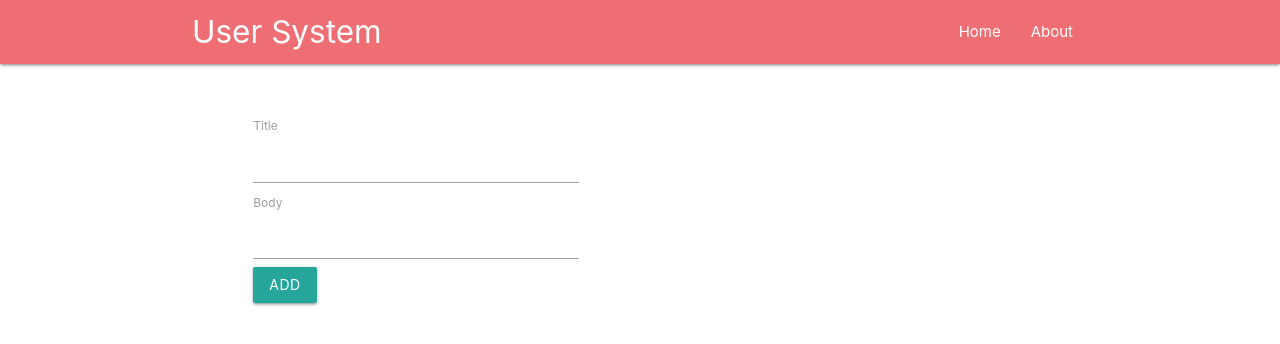
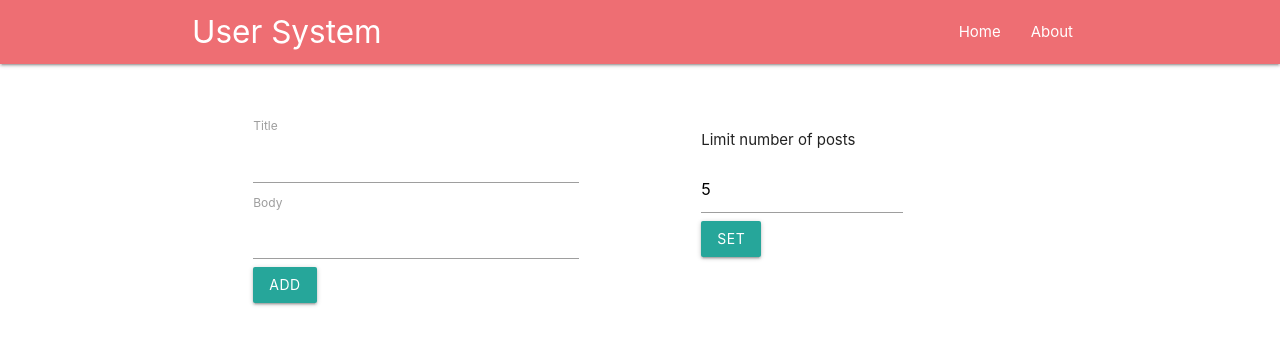
Before and after one commit to NateTanateChumjai/user-system, a Vue app: page / in a window 1280 px wide. Shown: the top 344 px of the page. Built offline with nearby package versions, Linux system fonts and the light colour scheme; no server answers.

Commit message:
add limit card

```diff
--- a/src/views/Home.vue
+++ b/src/views/Home.vue
@@ -3,6 +3,13 @@
     <div class="row">
         <div class="col s6">
             <PostForm @postCreated="addPost"/>
+        </div>
+        <div class="col s3" style="margin:50px;">
+            <p>Limit number of posts</p>
+            <input type="number" v-model="postLimit">
+            <button @click="setLimit()" class="waves-effect waves-light btn">
+                set
+            </button>
         </div>
     </div>
     <div class="row">
@@ -46,8 +53,9 @@
     },
     data(){
        return {
-           posts: []
-       }
+           posts: [],
+           postLimit: 5
+       };
     },
     methods:{
         addPost(post){
@@ -61,6 +69,12 @@
             .then(() => {
                this.posts = this.posts.filter(p => p.id !== id);
             })
+            .catch(err => console.error(err));
+        },
+        setLimit(){
+            postService
+            .getPosts(this.postLimit)
+            .then(res => (this.posts = res.data))
             .catch(err => console.error(err));
         }
     },
```
